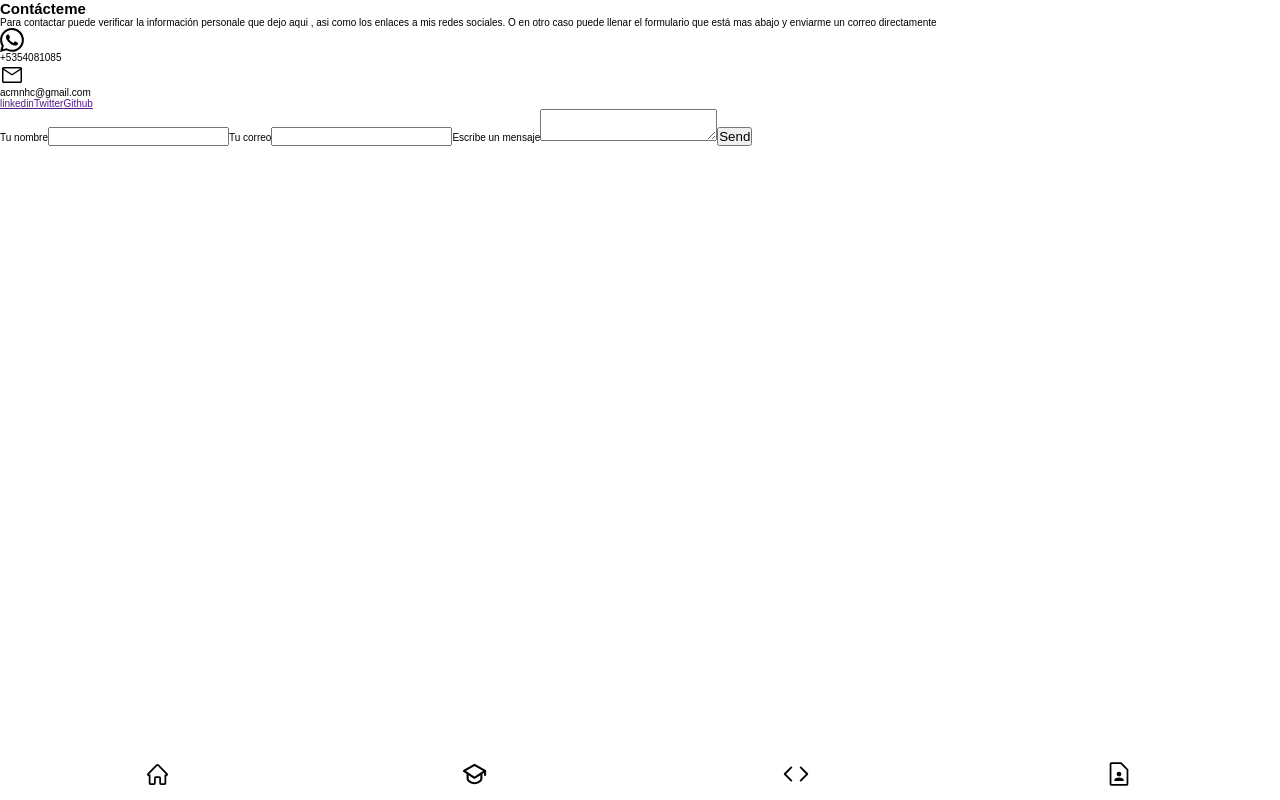
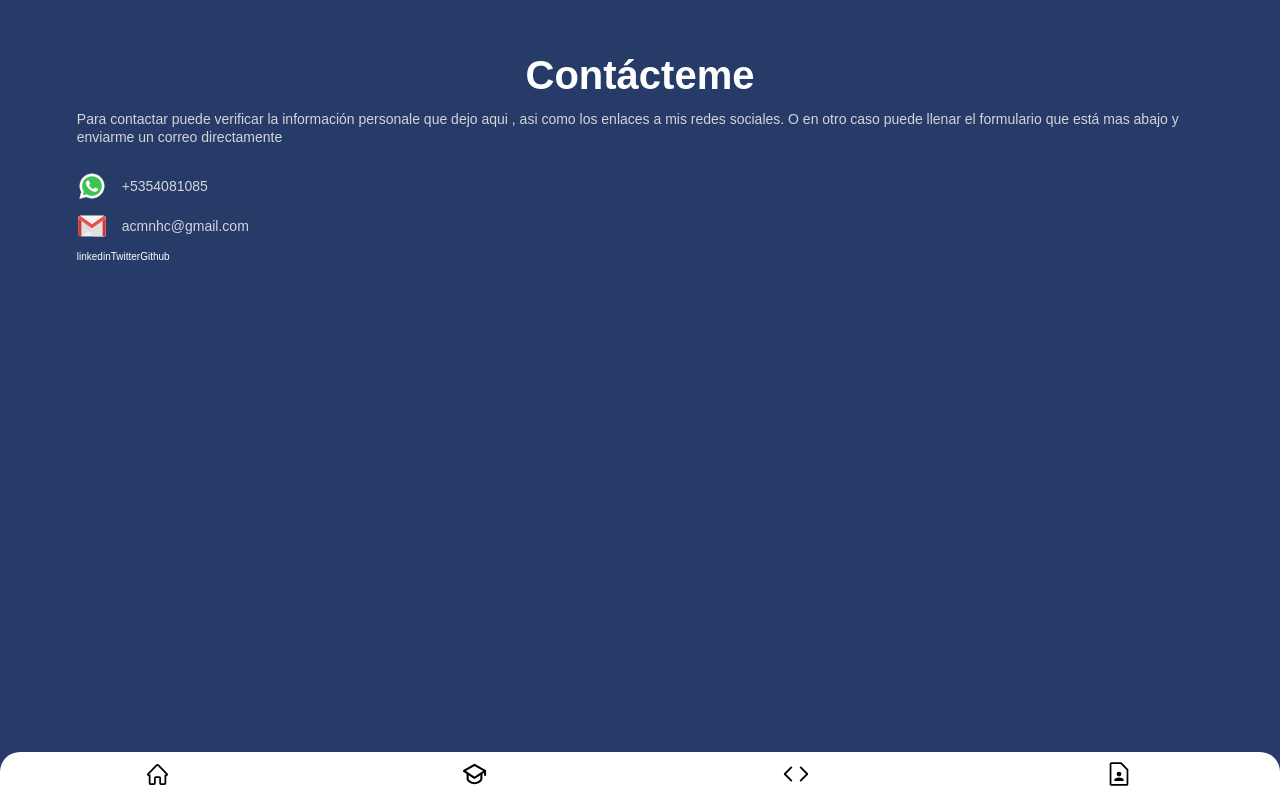
Before and after one commit to Yusei-0/Yusei-0, an Angular app: page /contact in a window 1280 px wide. Built offline with nearby package versions, Linux system fonts and the light colour scheme.

Commit message:
Apply de design to the contact page

```diff
--- a/src/app/contact/contact/contact.component.css
+++ b/src/app/contact/contact/contact.component.css
@@ -0,0 +1,49 @@
+.contact-container{
+    height: 100vh;
+    background-color: var(--color-primary);
+    padding: 0 6% 40px 6%;
+}
+
+.contact-header{
+    /* background-color: var(--just-white); */
+    color: var(--just-white);
+    display: flex;
+    flex-wrap: wrap;
+}
+
+.contact-header h2{
+    font-size: 4rem;
+    font-weight: bold;
+    line-height: 3.0rem;
+    margin: 60px auto 20px auto;
+}
+
+.contact-header .contact-text{
+    font-size: 1.4rem;
+    font-weight: 500px;
+    line-height: 1.8rem;
+    color: var(--grey-font);
+    margin-bottom: 25px;
+}
+
+.contact-header-information{
+    width: 100%;
+}
+
+.header-information-section{
+    display: flex;
+    align-items: center;
+    margin-bottom: 10px;
+}
+.header-information-section p{
+    font-size: 1.4rem;
+    font-weight: 500;
+    color: var(--grey-font);
+    margin-left: 15px;
+}
+.contact-header-socialmedia{
+}
+.contact-header-socialmedia a{
+    text-decoration: none;
+    color: var(--just-white);
+}
--- a/src/app/contact/contact/contact.component.html
+++ b/src/app/contact/contact/contact.component.html
@@ -1,14 +1,14 @@
 <div class="contact-container">
     <div class="contact-header">
-        <h2 class="contact-title">Contácteme</h2>
-        <p>Para contactar puede verificar la información personale que dejo aqui , asi como los enlaces a mis redes sociales. O en otro caso puede llenar el formulario que está mas abajo y enviarme un correo directamente</p>
+        <h2>Contácteme</h2>
+        <p class="contact-text">Para contactar puede verificar la información personale que dejo aqui , asi como los enlaces a mis redes sociales. O en otro caso puede llenar el formulario que está mas abajo y enviarme un correo directamente</p>
         <section class="contact-header-information">
             <div class="header-information-section">
-                <app-icon [img]="'whatsapp'" [size]="24"></app-icon>
+                <app-icon [img]="'whatsapp-color'" [size]="30"></app-icon>
                 <p>+5354081085</p>
             </div>
             <div class="header-information-section">
-                <app-icon [img]="'mail'" [size]="24"></app-icon>
+                <app-icon [img]="'gmail-color'" [size]="30"></app-icon>
                 <p>acmnhc@gmail.com</p>
             </div>
         </section>
@@ -18,7 +18,7 @@
             <a href="">Github<img src="" alt=""></a>
         </div>
     </div>
-    <div class="contact-main">
+    <!-- <div class="contact-main">
         <form action="">
             <label>Tu nombre</label>
             <input type="text" name="user_name">
@@ -29,4 +29,4 @@
             <input type="submit" value="Send">
         </form>
     </div>
-</div>
+</div> -->
```
Also changed, not shown: src/assets/icons/gmail-color.svg (added), src/assets/icons/whatsapp-color.svg (added).
